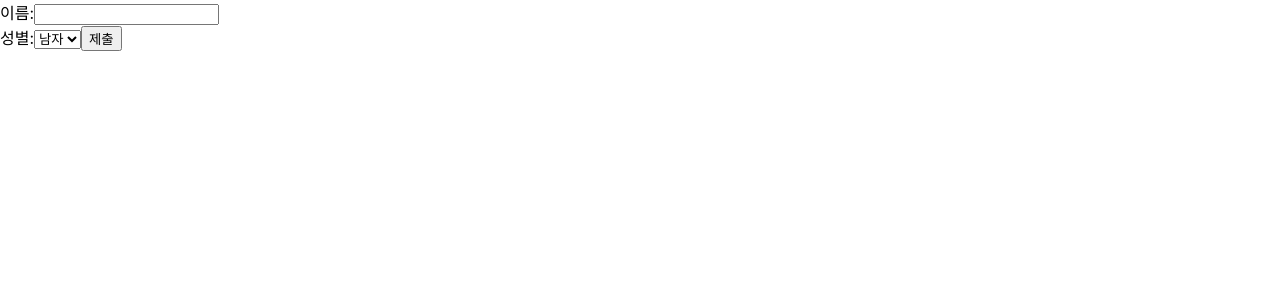
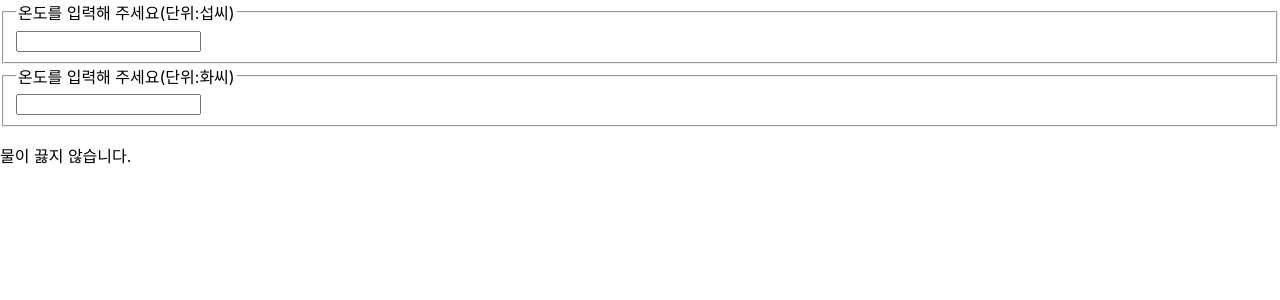
Before and after one commit to zmsejddl/React-practice-222, a React (Create React App) app: page / in a window 1280 px wide. Shown: the top 300 px of the page. Built offline with nearby package versions, Linux system fonts and the light colour scheme.

Commit message:
섭씨온도와 화씨온도 표시하기

```diff
--- /dev/null
+++ b/src/chapter_12/Calculator.jsx
@@ -0,0 +1,65 @@
+import React, { useState } from "react";
+import TemperatureInput from "./TemperatureInput";
+
+function BoilingVerdict(props) {
+  if (props.celsius >= 100) {
+    return <p>물이 끓습니다.</p>;
+  }
+  return <p>물이 끓지 않습니다.</p>;
+}
+
+function toCelsius(fahrenheit) {
+  return ((fahrenheit - 32) * 5) / 9;
+}
+
+function toFahrenheit(celsius) {
+  return (celsius * 9) / 5 + 32;
+}
+
+function tryConvert(temperature, convert) {
+  const input = parseFloat(temperature);
+  if (Number.isNaN(input)) {
+    return "";
+  }
+  const output = convert(input);
+  const rounded = Math.round(output * 1000) / 1000;
+  return rounded.toString();
+}
+
+function Calculator(props) {
+  const [temperature, setTemperature] = useState("");
+  const [scale, setScale] = useState("c");
+
+  const handleCelsiusChange = (temperature) => {
+    setTemperature(temperature);
+    setScale("c");
+  };
+
+  const handleFahrenheitChange = (temperature) => {
+    setTemperature(temperature);
+    setScale("f");
+  };
+
+  const celsisu =
+    scale === "f" ? tryConvert(temperature, toCelsius) : temperature;
+  const fahrenheit =
+    scale === "c" ? tryConvert(temperature, toFahrenheit) : temperature;
+
+  return (
+    <div>
+      <TemperatureInput
+        scale="c"
+        temperature={celsisu}
+        onTemperatureChange={handleCelsiusChange}
+      />
+      <TemperatureInput
+        scale="f"
+        temperature={fahrenheit}
+        onTemperatureChange={handleFahrenheitChange}
+      />
+      <BoilingVerdict celsisu={parseFloat(celsisu)} />
+    </div>
+  );
+}
+
+export default Calculator;
--- /dev/null
+++ b/src/chapter_12/TemperatureInput.jsx
@@ -0,0 +1,19 @@
+const scaleNames = {
+  c: "섭씨",
+  f: "화씨",
+};
+
+function TemperatureInput(props) {
+  const handleChange = (event) => {
+    props.onTemperatureChange(event.target.value);
+  };
+
+  return (
+    <fieldset>
+      <legend>온도를 입력해 주세요(단위:{scaleNames[props.scale]})</legend>
+      <input value={props.temperature} onChange={handleChange} />
+    </fieldset>
+  );
+}
+
+export default TemperatureInput;
--- a/src/index.js
+++ b/src/index.js
@@ -13,11 +13,12 @@
 import LandingPage from "./chapter_09/LandingPage";
 import AttendanceBook from "./chapter_10/AttendanceBook";
 import SignUp from "./chapter_11/SignUp";
+import Calculator from "./chapter_12/Calculator";
 
 const root = ReactDOM.createRoot(document.getElementById("root"));
 root.render(
   <React.StrictMode>
-    <SignUp />
+    <Calculator />
   </React.StrictMode>
 );
 
```
